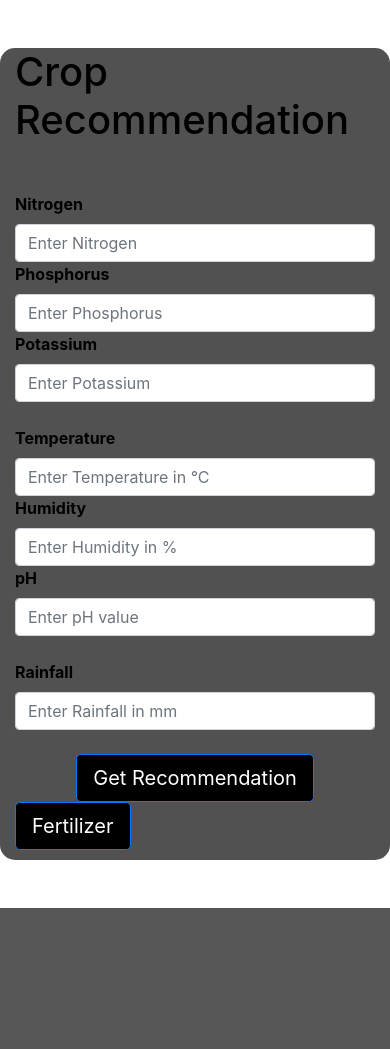
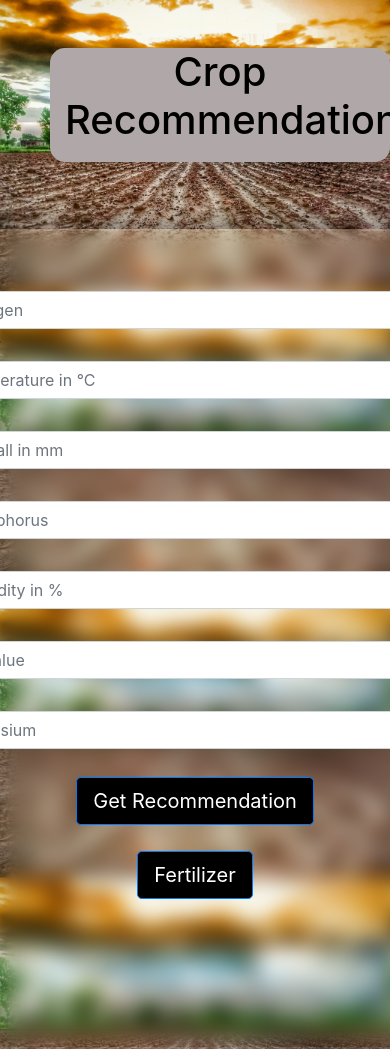
Before and after one commit to its-akshay/MajorProject, a Flask app: page / in a window 390 px wide; the page is wider, and only the part inside the window is pictured. Before the commit the page ends 908 px from the top of that part, so only its background shows below. Run offline with Flask 2, Linux system fonts and the light colour scheme; parts of the project's set-up code (start-up, migrations or seed data) failed here and were passed over; some libraries are stand-ins or nearby versions.

Commit message:
GlassEffect

```diff
--- a/templates/home.html
+++ b/templates/home.html
@@ -3,13 +3,11 @@
 
 <head>
     <title>Major Project</title>
-    <link rel="icon" type="image/x-icon" href="https://th.bing.com/th/id/OIP.StKIboJQap5_xtmIFlWLlAHaEo?pid=ImgDet&rs=1">
+    <link rel="icon" type="image/x-icon"
+        href="https://th.bing.com/th/id/OIP.StKIboJQap5_xtmIFlWLlAHaEo?pid=ImgDet&rs=1">
     <meta charset="utf-8">
     <meta content="width=device-width, initial-scale=1" name="viewport">
     <link href="https://maxcdn.bootstrapcdn.com/bootstrap/4.5.2/css/bootstrap.min.css" rel="stylesheet">
-    <script src="https://ajax.googleapis.com/ajax/libs/jquery/3.5.1/jquery.min.js"></script>
-    <script src="https://cdnjs.cloudflare.com/ajax/libs/popper.js/1.16.0/umd/popper.min.js"></script>
-    <script src="https://maxcdn.bootstrapcdn.com/bootstrap/4.5.2/js/bootstrap.min.js"></script>
 
 
     <!-- font awesome cdn link  -->
@@ -25,8 +23,8 @@
 
     <style>
         h1 {
-            color: mediumseagreen;
-            text-align: left;
+            color: rgb(0, 0, 0);
+            text-align: center;
         }
 
         .warning {
@@ -45,21 +43,67 @@
             font-weight: bold;
             padding-bottom: 10px;
             border-radius: 15px;
+
+        }
+
+        .row {
+            flex-direction: column;
+            justify-content: center;
+            align-items: center;
+            margin: 2px;
+            padding: 2px;
+
+            /* flex-direction: column;
+            justify-content: center;
+            align-items: center;
+            padding-left: 5px;
+            padding-right: 5px;
+            margin-top: 10px; */
+        }
+
+        form {
+            height: 820px;
+            width: 630px;
+            background-color: rgba(255, 255, 255, 0.0.7);
+            position: absolute;
+            transform: translate(-50%, -50%);
+            top: 70%;
+            left: 50%;
+            border-radius: 10px;
+            backdrop-filter: blur(10px);
+            border: 2px solid rgba(255, 255, 255, 0.1);
+            box-shadow: 0 0 40px rgba(8, 7, 16, 0.6);
+        }
+
+        .fert {
+            display: flex;
+            justify-content: center;
+            align-items: center;
+            height: 100px;
+
+        }
+
+        body {
+            background-image: url("/static/peakpx.jpg");
+            background-size: cover;
+            margin-left: 50px;
+        }
+
+        .col-md-4 {
+            font-weight: 600;
+            color: #fff;
+            text-shadow: 1px 0 0 #000, 0 -1px 0 #000, 0 1px 0 #000, -1px 0 0 #000;
         }
     </style>
 </head>
-<body style="
-background-color: white;
-    color: #262626;
-position:relative">
-    <div class="container my-5 mt-5 "
-         style="
-background-color: #515151;
-    color: black;">
-        <h1 style="color: black;">Crop Recommendation </h1>
 
-        <form action="{{ url_for('predict') }}" class="mt-5" method="POST"
-              style="display: flex;justify-content: center ;flex-direction: column;">
+<body style="background-color: white;color: #262626;position:static">
+    <div class="container my-5 mt-5 " style="background-color: #b0a8a8; color: black;">
+        <h1>Crop Recommendation </h1>
+    </div>
+
+    <form action="{{ url_for('predict') }}" class="mt-5" method="POST">
+        <br>
         <div class="row">
             <div class="col-md-4">
                 <label for="Nitrogen">Nitrogen</label>
@@ -67,22 +111,19 @@ background-color: #515151;
                     type="number">
             </div>
             <div class="col-md-4">
+                <label for="Temperature">Temperature</label>
+                <input class="form-control" id="Temperature" name="Temperature" placeholder="Enter Temperature in °C"
+                    required step="0.01" type="number">
+            </div>
+            <div class="col-md-4">
+                <label for="Rainfall">Rainfall</label>
+                <input class="form-control" id="Rainfall" name="Rainfall" placeholder="Enter Rainfall in mm" required
+                    step="0.01" type="number">
+            </div>
+            <div class="col-md-4">
                 <label for="Phosporus">Phosphorus</label>
                 <input class="form-control" id="Phosporus" name="Phosporus" placeholder="Enter Phosphorus" required
                     type="number">
-                </div>
-                <div class="col-md-4">
-                    <label for="Potassium">Potassium</label>
-                    <input class="form-control" id="Potassium" name="Potassium" placeholder="Enter Potassium" required
-                        type="number">
-                </div>
-            </div>
-
-            <div class="row mt-4">
-                <div class="col-md-4">
-                    <label for="Temperature">Temperature</label>
-                    <input class="form-control" id="Temperature" name="Temperature"
-                        placeholder="Enter Temperature in °C" required step="0.01" type="number">
             </div>
             <div class="col-md-4">
                 <label for="Humidity">Humidity</label>
@@ -94,37 +135,36 @@ background-color: #515151;
                 <input class="form-control" id="pH" name="pH" placeholder="Enter pH value" required step="0.01"
                     type="number">
             </div>
-            </div>
-
-            <div class="row mt-4">
             <div class="col-md-4">
-                    <label for="Rainfall">Rainfall</label>
-                    <input class="form-control" id="Rainfall" name="Rainfall" placeholder="Enter Rainfall in mm"
-                        required step="0.01" type="number">
+                <label for="Potassium">Potassium</label>
+                <input class="form-control" id="Potassium" name="Potassium" placeholder="Enter Potassium" required
+                    type="number">
             </div>
         </div>
 
         <div class="row mt-4">
 
             <div class="col-md-12 text-center">
-                    <button class="btn btn-primary btn-lg" type="submit"
-                            style="background-color: black;">Get Recommendation</button>
+                <button class="btn btn-primary btn-lg" type="submit" style="background-color: black;">Get
+                    Recommendation</button>
 
+            </div>
+            <div class="fert">
+                <button class="btn btn-primary btn-lg" type="button" style="background-color: black;"
+                    onclick="redirectToFertilizerRecommendation()">Fertilizer</button>
             </div>
         </div>
     </form>
 
 
 
-        <div class="fert">
-            <button class="btn btn-primary btn-lg" type="button" style="background-color: black;"
-                onclick="redirectToFertilizerRecommendation()">Fertilizer</button>
-        </div>
-        </div>
+
+
+
+
     {% if prediction %}
     <div style="display: flex;justify-content: center ;">
-        <div class="card bg-dark"
-             style="
+        <div class="card bg-dark" style="
         position: absolute;
   left: -150px;
   width: 400px;
@@ -159,16 +199,23 @@ background-color: #515151;
             {% set image_filename = image_map.get(prediction, "Apple.jpg") %}
 
             {% set info_map = {
-            "Rice":      "Rice requires high temperature above 25 degree celsius and high humidity with annual rainfall above 100 cm to grow. Rice is grown in places where these conditions are present.
+            "Rice": "Rice requires high temperature above 25 degree celsius and high humidity with annual rainfall above
+            100 cm to grow. Rice is grown in places where these conditions are present.
             ",
-            "Muskmelon": "Soil:The soil at the planting site should be loose and loamy, but sand is an important component to increase friability.
-                          Temperature:A long, hot season with temperatures in the 80 to 85°F range is a must. Look for the sunniest, warmest zone of your garden and plant them there.
-                          Spacing:Space plants 18 inches apart in rows five to six feet apart. It’s best to avoid overcrowding as this may lead to issues with fungal disease as well as poor production and melons that are bland in flavor.
-                          Trellising:You’ll need a sturdy structure, such as one made of wood or metal. An A-frame trellis works well for this purpose.
-                          Watering:As I mentioned, adequate moisture is extremely important for muskmelons, especially during early growth and blooming.
+            "Muskmelon": "Soil:The soil at the planting site should be loose and loamy, but sand is an important
+            component to increase friability.
+            Temperature:A long, hot season with temperatures in the 80 to 85°F range is a must. Look for the sunniest,
+            warmest zone of your garden and plant them there.
+            Spacing:Space plants 18 inches apart in rows five to six feet apart. It’s best to avoid overcrowding as this
+            may lead to issues with fungal disease as well as poor production and melons that are bland in flavor.
+            Trellising:You’ll need a sturdy structure, such as one made of wood or metal. An A-frame trellis works well
+            for this purpose.
+            Watering:As I mentioned, adequate moisture is extremely important for muskmelons, especially during early
+            growth and blooming.
             ",
             "Apple": "Full sun, which means six or more hours of direct summer sunlight daily.
-                        Well-drained soil, but with some moisture retention. Loamy soil is ideal, but sandy or clay soil can also work.
+            Well-drained soil, but with some moisture retention. Loamy soil is ideal, but sandy or clay soil can also
+            work.
             Neutral soil pH of 6.0 to 7.0.
             Good air circulation to prevent fungal diseases.
             Temperate climate, not too hot or cold. Apples grow in Zones 3 to 9, but not well close to the ocean.
@@ -180,7 +227,8 @@ background-color: #515151;
             Consistent temperatures above 72ºF and lots of sunshine
             Average temperatures of around 26-27°C
             Humidity > 60 per cent
-                        Elevation of up to 600 m above MSL, or up to about 1300 m near the equator and in areas where other conditions are favourable for coconut development.
+            Elevation of up to 600 m above MSL, or up to about 1300 m near the equator and in areas where other
+            conditions are favourable for coconut development.
             ",
             "Cotton": "A long frost-free period, a lot of heat and plenty of sunshine
             Warm or hot temperatures above 20°C, preferably between 21-37°C
@@ -195,7 +243,8 @@ background-color: #515151;
             Rainfall and its seasonal distribution
             The soil in which the vine grows
             ",
-            "Jute": "A warm and wet climate, which is offered by the monsoon climate during the fall season, immediately followed by summer.
+            "Jute": "A warm and wet climate, which is offered by the monsoon climate during the fall season, immediately
+            followed by summer.
             Temperatures ranging to more than 25 °C and relative humidity of 70%–90%.
             An even distribution of 2,500 mm of rainfall across the crop’s vegetative development phase and no clouds.
             Mean annual rainfall of more than 1,000 mm.
@@ -210,7 +259,8 @@ background-color: #515151;
             Good drainage to prevent waterlogging, which can lead to root rot and other problems
             Frost-free weather
             ",
-            "Mango": "A warm environment with a temperature ideally above 21°C (70°F) and a minimum temperature of 4°C (40°F).
+            "Mango": "A warm environment with a temperature ideally above 21°C (70°F) and a minimum temperature of 4°C
+            (40°F).
             No frost or temperatures below 30 °F (−1 °C).
             A tropical or subtropical climate with hot, humid summers and mild, dry winters.
             A very free-draining compost such as cactus compost.
@@ -227,7 +277,8 @@ background-color: #515151;
             Plenty of fertilizer and water
             Dry climate at the time of ripening adds to the sweetness of fruits
             ",
-            "Watermelon": "A sunny spot with at least six hours of sun a day, but some shade from the midday sun in very hot conditions.
+            "Watermelon": "A sunny spot with at least six hours of sun a day, but some shade from the midday sun in very
+            hot conditions.
             A warm, frost-free climate, with temperatures between 65°F and 95°F.
             A loamy, somewhat-sandy, well-drained soil, with a pH of 5.8-7.5.
             A rich soil amended with organic matter, but not too much nitrogen-rich fertilisers.
@@ -265,8 +316,10 @@ background-color: #515151;
             Ideal temperatures around 65 to 85 degrees Fahrenheit.
             Humidity on the lower side, around 30 to 40 percent
             ",
-            "Blackgram": "Climate- The most preferred climatic condition for growing Black Gram is 27-30 ° C with heavy rainfall. ...
-                            Soil- Black Gram or Urad prefers loamy soil which has high water preservation capability and a pH balance of 5.5-7.5. ...
+            "Blackgram": "Climate- The most preferred climatic condition for growing Black Gram is 27-30 ° C with heavy
+            rainfall. ...
+            Soil- Black Gram or Urad prefers loamy soil which has high water preservation capability and a pH balance of
+            5.5-7.5. ...
             Land- The land is ploughed once or twice in the Kharif season to obtain the purest form of crop.
             ",
             "Mungbean": "Fertile, sandy, loam soil with excellent drainage
@@ -295,13 +348,16 @@ background-color: #515151;
             Pruning optional, but can improve yield and shape
             Plant seeds 1 inch deep and 12 inches apart, germination in 10 to 15 days, pods in four months
             ",
-            "Kidneybeans": "Location The kidney bean plant loves to reside in the full sun; around 6-8 hours of direct sunlight is optimum. ...
+            "Kidneybeans": "Location The kidney bean plant loves to reside in the full sun; around 6-8 hours of direct
+            sunlight is optimum. ...
             Soil Well draining and loose soil is ideal for planting the kidney bean seeds. ...
             Watering Soggy or waterlogged soil is the death of the kidney plant as it can cause root rot.
             ",
-            "Chickpea":    "Plant chickpeas in full sun. Chickpeas will grow in partial shade but the yield will be reduced.
+            "Chickpea": "Plant chickpeas in full sun. Chickpeas will grow in partial shade but the yield will be
+            reduced.
             Grow chickpeas in loose, well-drained soil rich in organic matter. ...
-                            Avoid planting chickpeas where green manures have just grown or in soil high in nitrogen; this will result in green leafy growth, not seed production.
+            Avoid planting chickpeas where green manures have just grown or in soil high in nitrogen; this will result
+            in green leafy growth, not seed production.
             Add potassium and phosphorus to the soil.
             ",
             "Coffee": "A cool to warm tropical climate with no frost and ample sunshine
```
Also changed, not shown: templates/fertilizer.html (+66 -80 lines), static/peakpx.jpg (added). Lines whose indentation alone changed are shown as unchanged.
